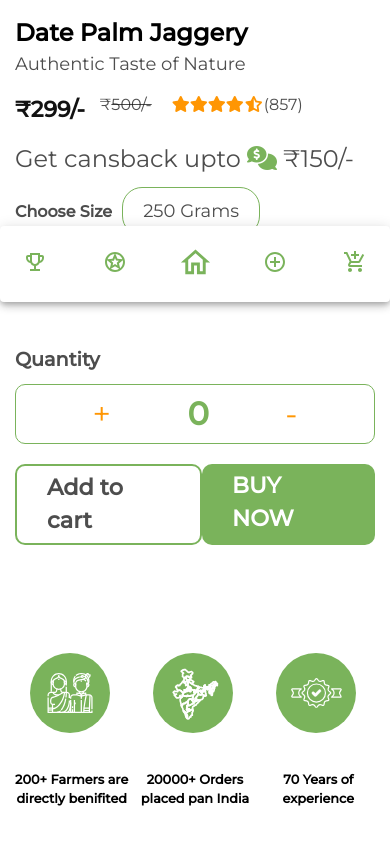
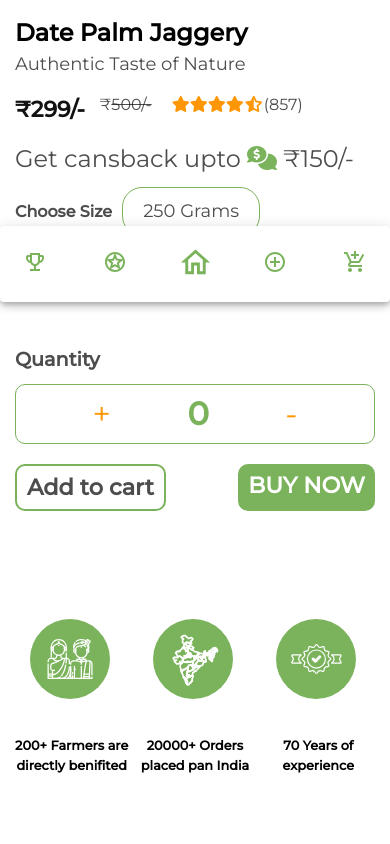
Before and after one commit to Tuhin1904/tuhin-grambahar, a React (Create React App) app: page / in a window 390 px wide. Shown: the part 542-1386 px from the top of the page. Built offline with nearby package versions, Linux system fonts and the light colour scheme.

Commit message:
Update HomeProduct.css

```diff
--- a/src/components/HomeProduct/HomeProduct.css
+++ b/src/components/HomeProduct/HomeProduct.css
@@ -297,13 +297,13 @@
     .buy-now-btn{
         border-radius: 10px;
         font-size: 1.4rem;
-        padding-right: 30px;
-        padding-left: 30px;
+        padding-right: 10px;
+        padding-left: 10px;
         margin-right: 0px;
     }
     .add-to-cart-btn{
-        padding-right: 30px;
-        padding-left: 30px;
+        padding-right: 10px;
+        padding-left: 10px;
         border-radius: 10px;
         font-size: 1.4rem;
         border: 2px solid #7ab35b;
```
